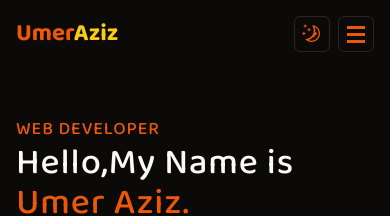
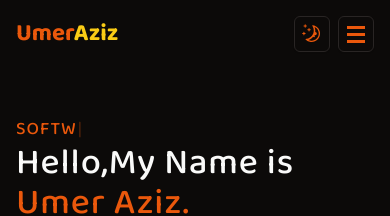
Before and after one commit to Umer-Aziz/portfolio, a Next.js app: page / in a window 390 px wide. Shown: the top 216 px of the page. Built offline with nearby package versions, Linux system fonts and the light colour scheme.

Commit message:
added social share button & responsiveness added

```diff
--- a/app/page.tsx
+++ b/app/page.tsx
@@ -1,4 +1,6 @@
+"use client"
 import { Button } from "@/components/ui/button";
+import Typewriter from "typewriter-effect";
 import { FiSend , FiDownload } from "react-icons/fi";
 import { FaSquareXTwitter ,FaSquareFacebook , FaGithub , FaLinkedin , FaStackOverflow } from "react-icons/fa6";
 export default function Home() {
@@ -30,7 +32,14 @@ export default function Home() {
       <div className="max-width padd-x">
       <section className="min-h-[80vh] grid lg:grid-cols-2 gap-8">
         <div className="flex flex-col py-12 md:py-24">
-        <h2 className="text-primary text-lg font-medium uppercase tracking-wider">Web Developer</h2>
+        <h2 className="text-primary text-lg font-medium uppercase tracking-wider">
+        <Typewriter
+  options={{
+    strings: ['Web Developer', 'Software Engineer'],
+    autoStart: true,
+    loop: true,
+  }}
+/></h2>
         <h1 className="text-4xl md:text-5xl lg:text-6xl font-medium tracking-wide">Hello,My Name is <br /><span className="text-primary">Umer Aziz.</span></h1>
         <p className="md:max-w-sm lg:max-w-md mt-2 tracking-wide">
         I craft interactive and user-friendly experiences on the web, transforming ideas into functional and visually appealing websites and applications.
--- a/package.json
+++ b/package.json
@@ -21,7 +21,8 @@
     "react-dom": "^18",
     "react-icons": "^5.0.1",
     "tailwind-merge": "^2.2.1",
-    "tailwindcss-animate": "^1.0.7"
+    "tailwindcss-animate": "^1.0.7",
+    "typewriter-effect": "^2.21.0"
   },
   "devDependencies": {
     "@types/node": "^20",
```
Also changed, not shown: 1 other file (tests, documents, lock files or other folders).
